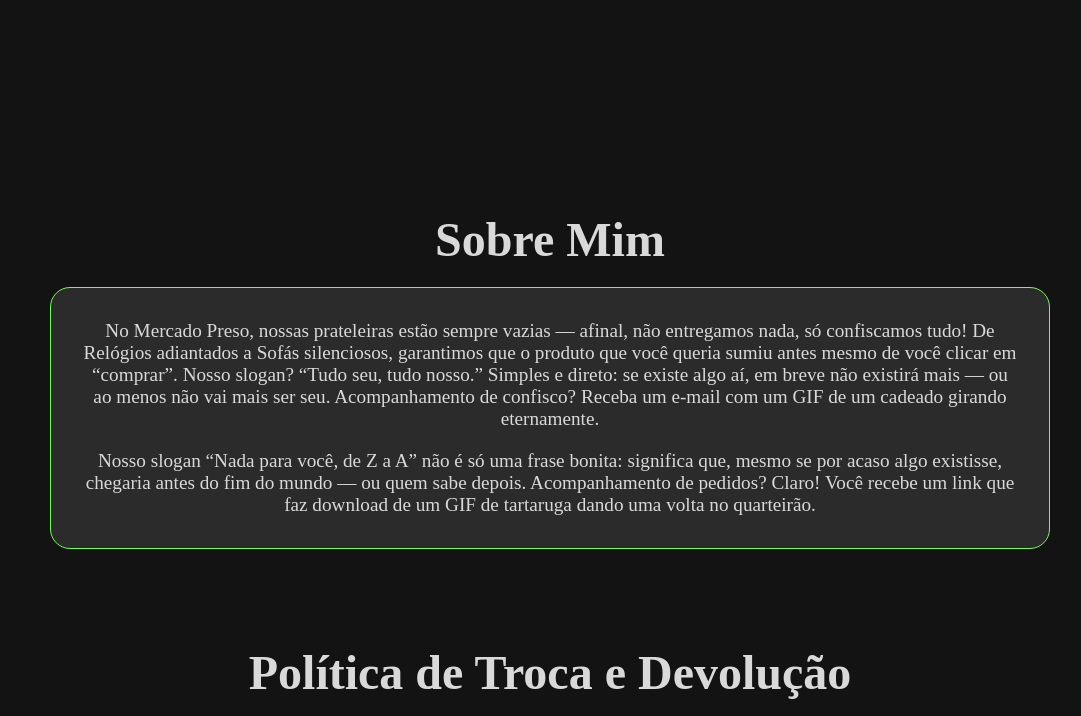
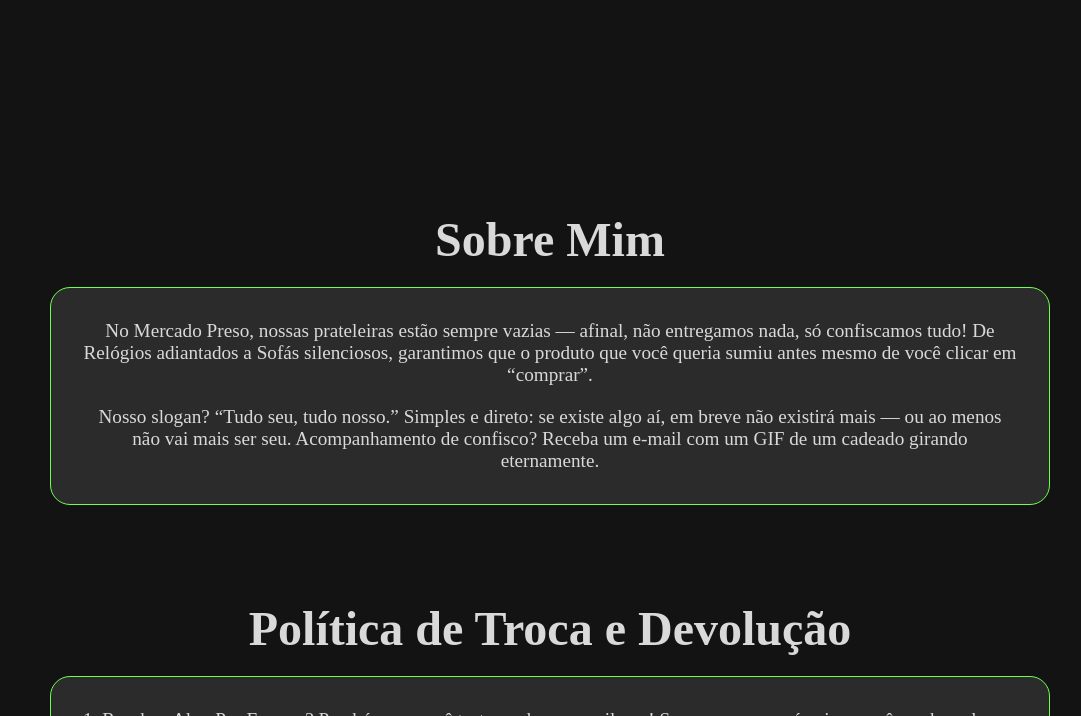
Before and after one commit to Rodolpho-45/atividade-3, a plain HTML site: page aula 3/index.html in a window 1280 px wide. Shown: the part 684-1400 px from the top of the page, without its empty margins (90-1171 px from the left). Drawn offline with Linux system fonts and the light colour scheme.

Commit message:
index.html

```diff
--- a/aula 3/index.html
+++ b/aula 3/index.html
@@ -29,7 +29,7 @@
 
     <main class="inicio">
       <img src="./mercado.png" alt="Mercado Preso" class="logo" />
-      <p class="vrum">Mercado Preso - vrum vrum</p>
+      <p class="vrum">Mercado Preso - Tudo seu, tudo nosso.</p>
     </main>
 
     <section class="sobre">
@@ -39,17 +39,13 @@
           No Mercado Preso, nossas prateleiras estão sempre vazias — afinal, não
           entregamos nada, só confiscamos tudo! De Relógios adiantados a Sofás
           silenciosos, garantimos que o produto que você queria sumiu antes
-          mesmo de você clicar em “comprar”. Nosso slogan? “Tudo seu, tudo
-          nosso.” Simples e direto: se existe algo aí, em breve não existirá
-          mais — ou ao menos não vai mais ser seu. Acompanhamento de confisco?
-          Receba um e-mail com um GIF de um cadeado girando eternamente.
+          mesmo de você clicar em “comprar”.
         </p>
         <p class="slogan">
-          Nosso slogan “Nada para você, de Z a A” não é só uma frase bonita:
-          significa que, mesmo se por acaso algo existisse, chegaria antes do
-          fim do mundo — ou quem sabe depois. Acompanhamento de pedidos? Claro!
-          Você recebe um link que faz download de um GIF de tartaruga dando uma
-          volta no quarteirão.
+            Nosso slogan? “Tudo seu, tudo
+            nosso.” Simples e direto: se existe algo aí, em breve não existirá
+            mais — ou ao menos não vai mais ser seu. Acompanhamento de confisco?
+            Receba um e-mail com um GIF de um cadeado girando eternamente.
         </p>
       </div>
     </section>
```
